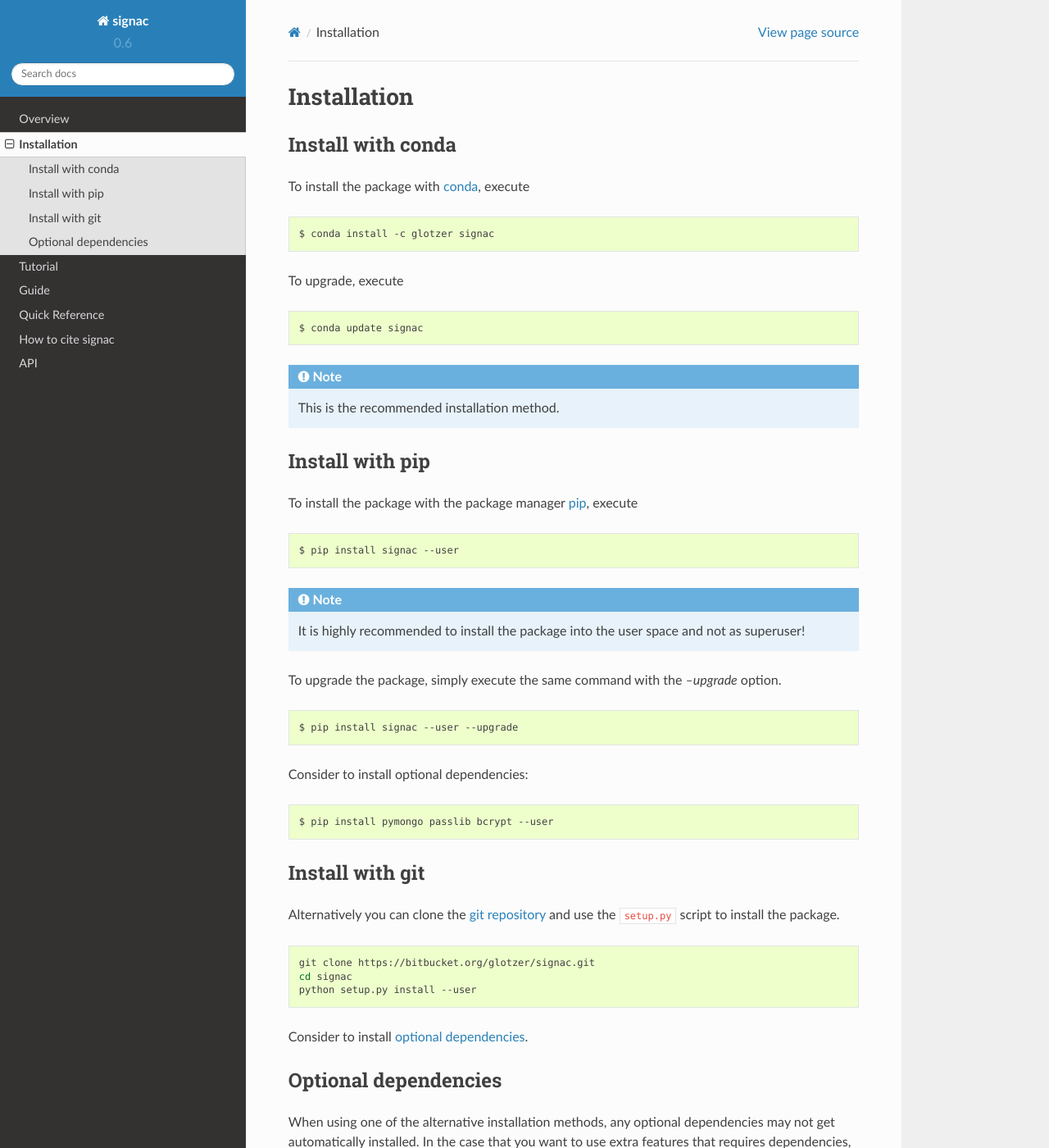
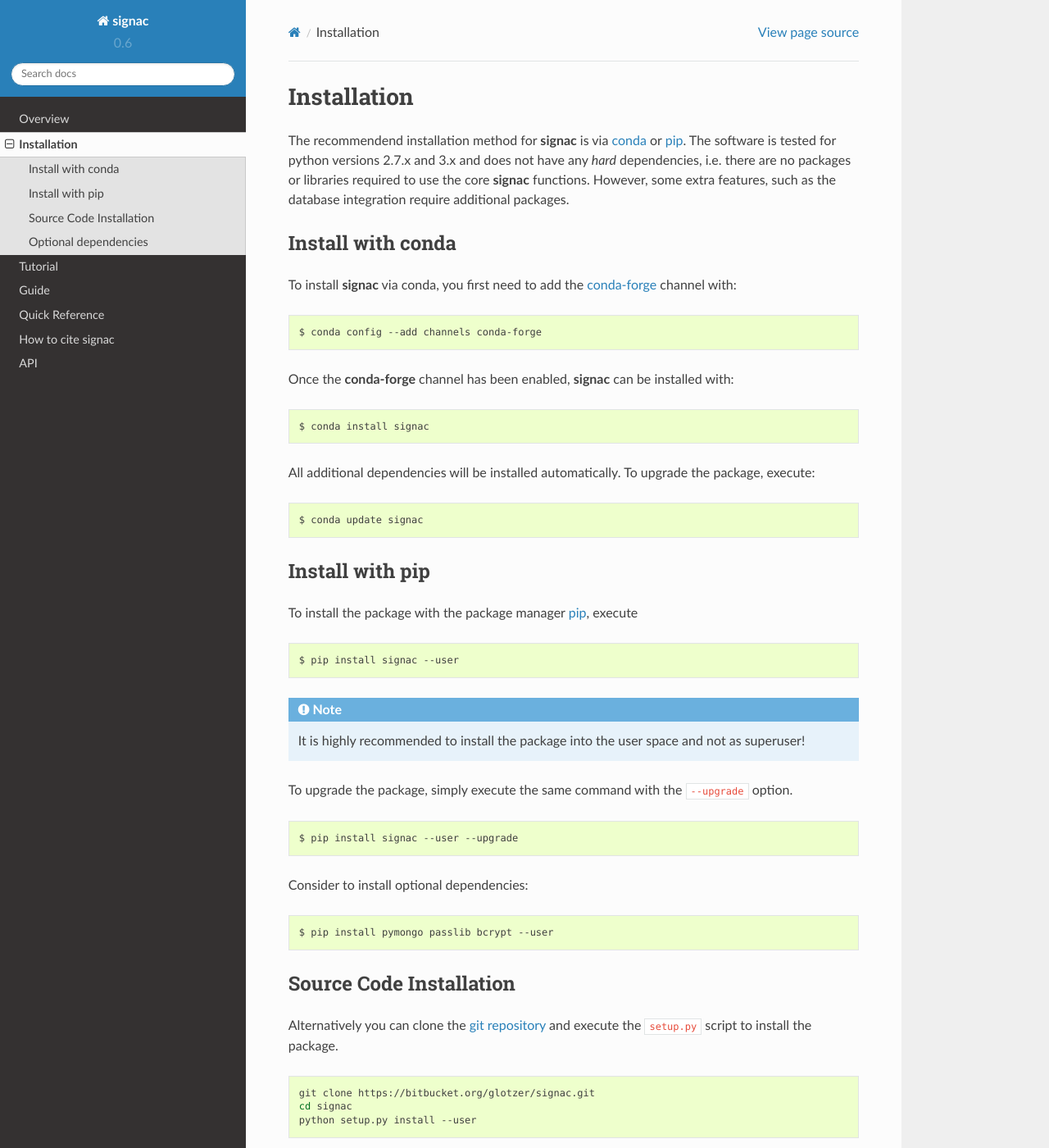
Before and after one commit to glotzerlab/signac, a Sphinx documentation site: the page built from doc/installation.rst, in a window 1280 px wide and 1400 px high. Shown: the whole window at 82% size. Built offline with Sphinx 7.4.7 and the Read the Docs theme 2.0.0, drawn with Linux system fonts in a browser that asks for light colours; some of the changed text lies outside the part shown.

Commit message:
Update installation instructions.
Provide instructions for conda-forge and general clean up.

```diff
--- a/doc/installation.rst
+++ b/doc/installation.rst
@@ -4,33 +4,42 @@
 Installation
 ============
 
+The recommendend installation method for **signac** is via conda_ or pip_.
+The software is tested for python versions 2.7.x and 3.x and does not have any *hard* dependencies, i.e. there are no packages or libraries required to use the core **signac** functions.
+However, some extra features, such as the database integration require additional packages.
+
+.. _conda: https://anaconda.org/
+.. _pip: https://docs.python.org/3.5/installing/index.html
+
 Install with conda
 ==================
 
-To install the package with conda_, execute
+To install **signac** via conda, you first need to add the conda-forge_ channel with:
+
+.. _conda-forge: https://conda-forge.github.io
 
 .. code:: bash
 
-    $ conda install -c glotzer signac
+    $ conda config --add channels conda-forge
 
-To upgrade, execute
+Once the **conda-forge** channel has been enabled, **signac** can be installed with:
+
+.. code:: bash
+
+    $ conda install signac
+
+All additional dependencies will be installed automatically.
+To upgrade the package, execute:
 
 .. code:: bash
 
     $ conda update signac
 
-.. _conda: http://conda.pydata.org
-
-.. note::
-
-    This is the recommended installation method.
 
 Install with pip
 ================
 
 To install the package with the package manager pip_, execute
-
-.. _pip: https://docs.python.org/3.5/installing/index.html
 
 .. code:: bash
 
@@ -39,7 +48,7 @@ To install the package with the package manager pip_, execute
 .. note::
     It is highly recommended to install the package into the user space and not as superuser!
 
-To upgrade the package, simply execute the same command with the `--upgrade` option.
+To upgrade the package, simply execute the same command with the ``--upgrade`` option.
 
 .. code:: bash
 
@@ -51,10 +60,11 @@ Consider to install optional dependencies:
 
     $ pip install pymongo passlib bcrypt --user
 
-Install with git
-================
 
-Alternatively you can clone the `git repository <https://bitbucket.org/glotzer/signac>`_ and use the ``setup.py`` script to install the package.
+Source Code Installation
+========================
+
+Alternatively you can clone the `git repository <https://bitbucket.org/glotzer/signac>`_ and execute the ``setup.py`` script to install the package.
 
 .. code:: bash
 
@@ -64,14 +74,13 @@ Alternatively you can clone the `git repository <https://bitbucket.org/glotzer/s
 
 Consider to install :ref:`optional dependencies <optional_dependencies>`.
 
-
 .. _optional_dependencies:
 
 Optional dependencies
 =====================
 
-When using one of the alternative installation  methods, any optional dependencies may not get automatically installed.
-In the case that you want to use extra features that requires dependencies, you need to install those manually.
+Unless you install via conda_, optional dependencies are not installed automatically.
+In case you want to use extra features that require external packages, you need to install these manually.
 
 Extra features with dependencies:
 
```
